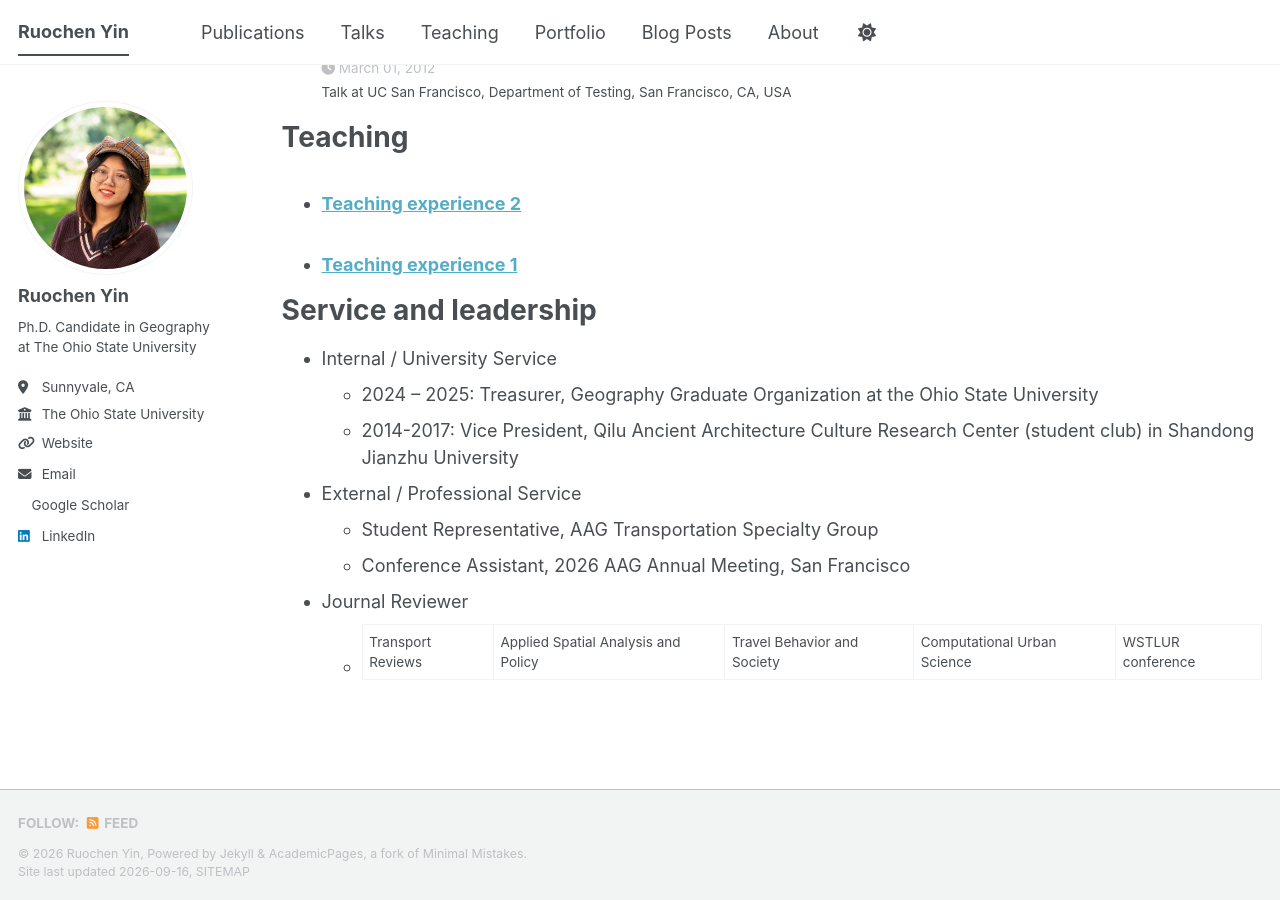
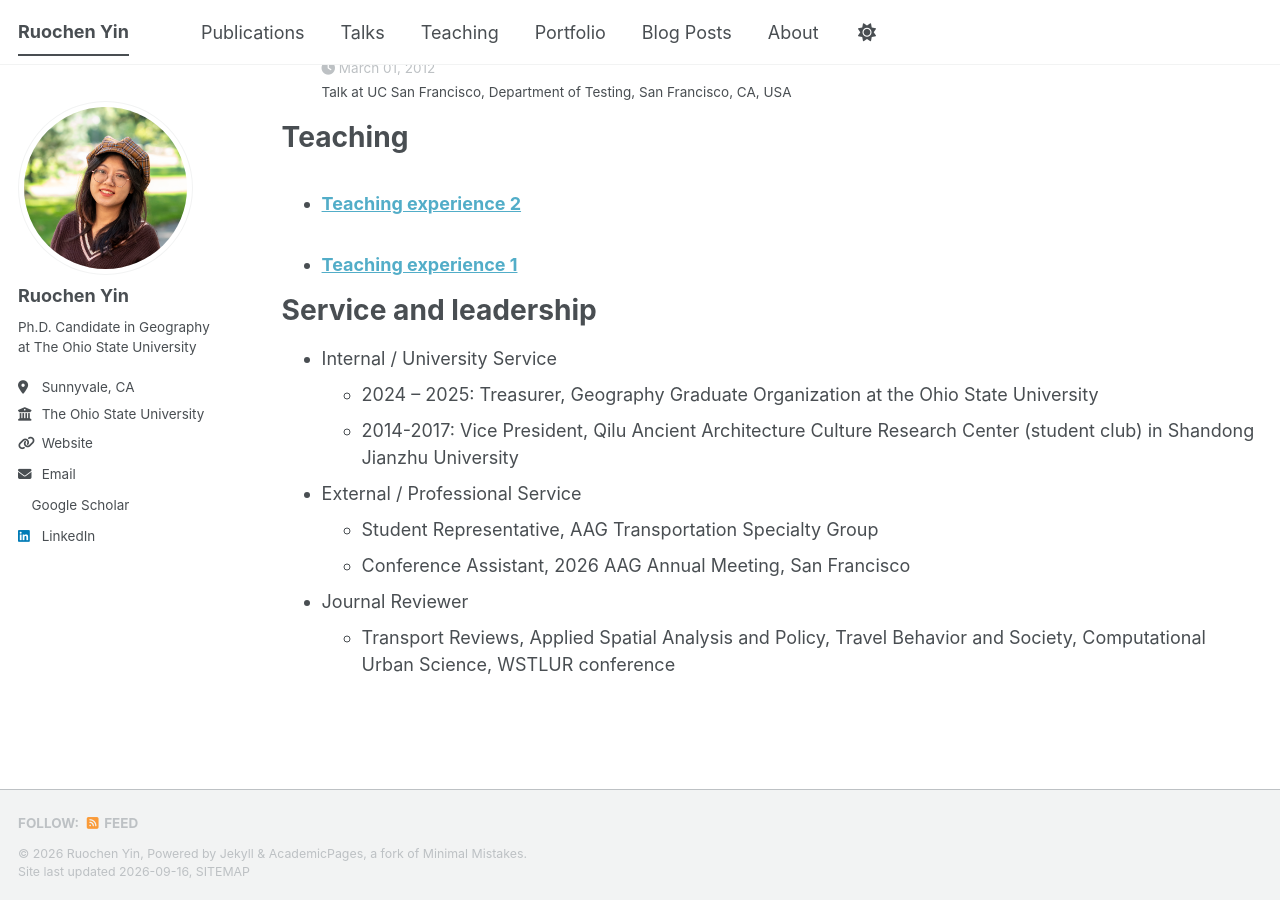
Before and after one commit to yrc001/yrc001.github.io, a Jekyll site: the page built from _pages/cv.md, in a window 1280 px wide and 900 px high, scrolled down 1752 px. Built offline with Jekyll 4.4.1, drawn with Linux system fonts in a browser that asks for light colours; a style sheet for code colours, icons or effects is not loaded.

Commit message:
Update cv.md

```diff
--- a/_pages/cv.md
+++ b/_pages/cv.md
@@ -59,4 +59,4 @@ Service and leadership
    * Student Representative, AAG Transportation Specialty Group
    * Conference Assistant, 2026 AAG Annual Meeting, San Francisco
 * Journal Reviewer
-   * Transport Reviews | Applied Spatial Analysis and Policy | Travel Behavior and Society | Computational Urban Science | WSTLUR conference
+   * Transport Reviews, Applied Spatial Analysis and Policy, Travel Behavior and Society, Computational Urban Science, WSTLUR conference
```
